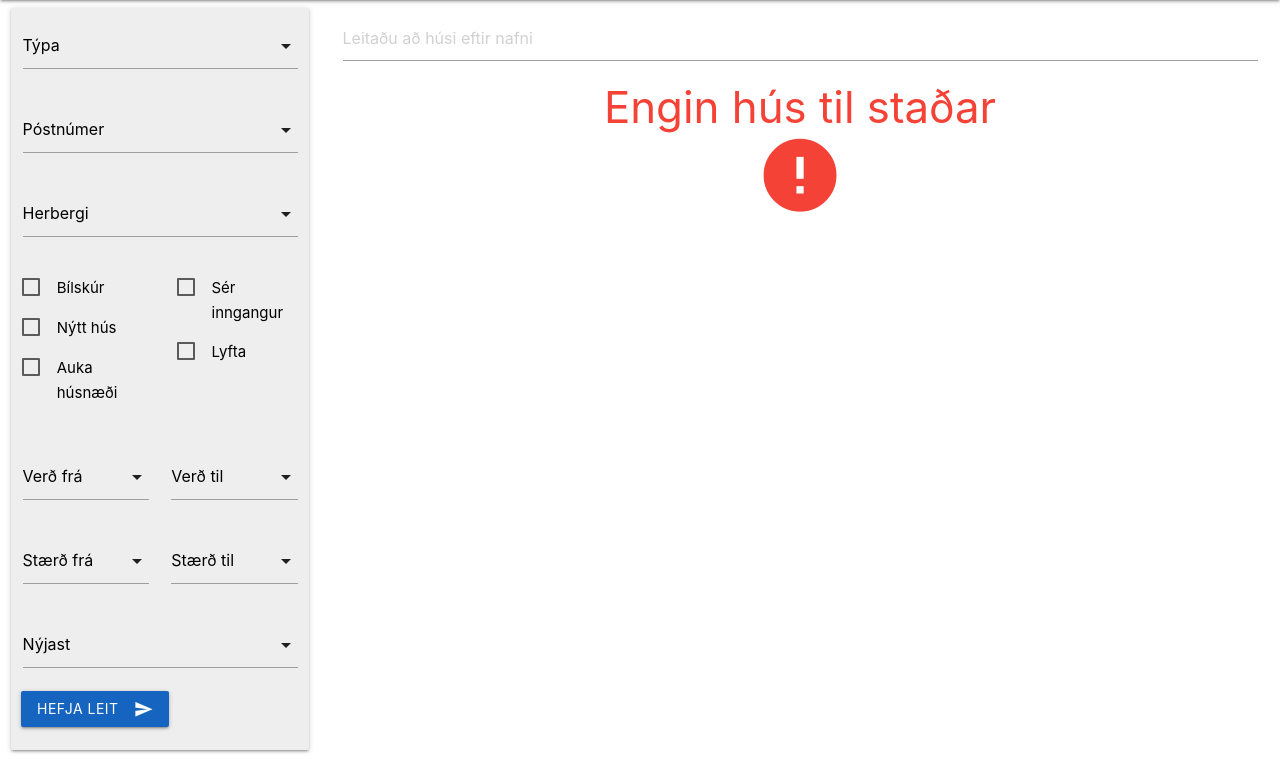
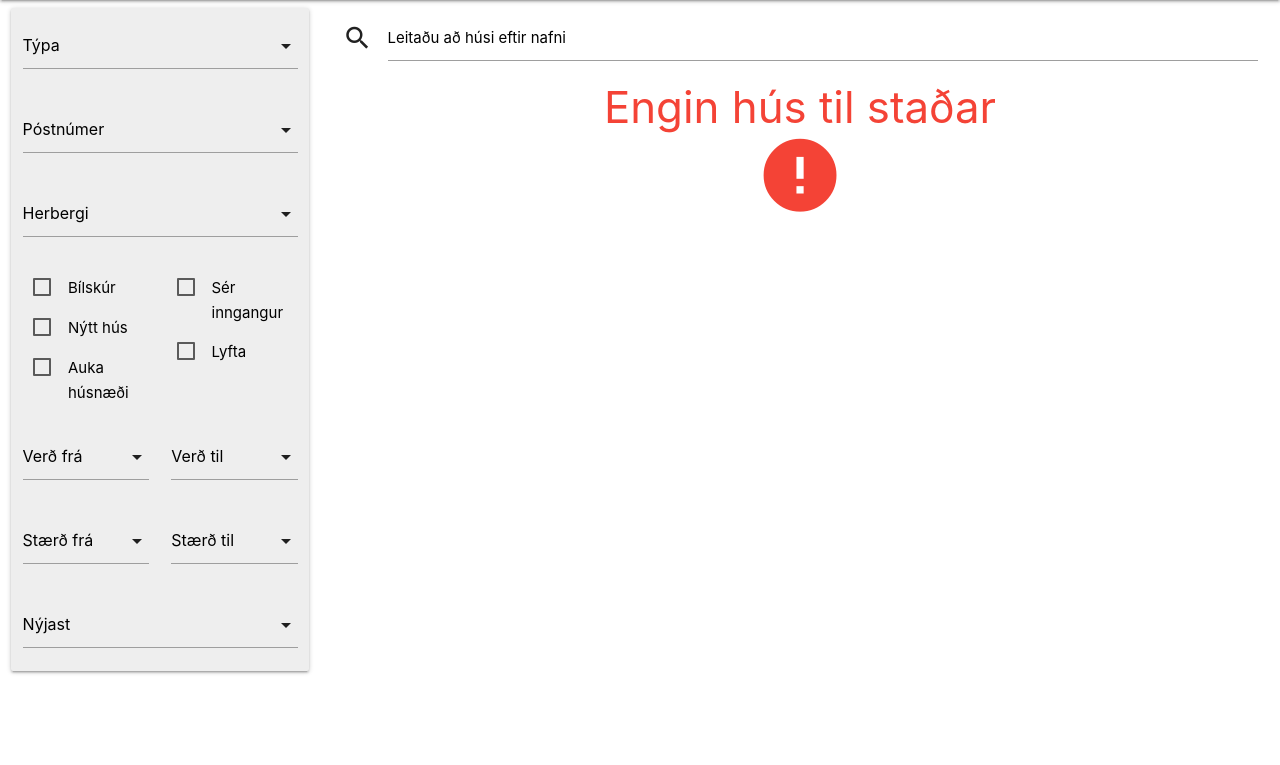
Before and after one commit to aronhr/Verklegt2, a Django app: page / in a window 1280 px wide. Shown: the part 64-829 px from the top of the page. After the commit the page ends 738 px from the top, so only its background shows below. Run offline with Django 3.2, Linux system fonts and the light colour scheme; data that the repository does not hold is empty.

Commit message:
remove remove wish, search functionality and removed button to activate sia

```diff
--- a/house/views.py
+++ b/house/views.py
@@ -58,6 +58,7 @@ def index(request):
         new_building_list = true_or_false('new_building', request)
         extra_entrance_list = true_or_false('entrance', request)
         order = request.GET.get('order')
+        search = request.GET.get('search')
 
         db_houses = HouseInfo.objects.filter(
             rooms__in=room_list,
@@ -73,6 +74,7 @@ def index(request):
             house__price__lte=price_to,
             size__gte=size_from,
             size__lte=size_to,
+            house__address__icontains=search
         ).order_by(order)
 
         houses = []
--- a/profiles/urls.py
+++ b/profiles/urls.py
@@ -18,7 +18,6 @@ urlpatterns = [
     path('removeAdmin/', views.remove_admin, name="profile-remove-admin"),
     path('editProperties/', views.edit_props, name="profile-edit-properties"),
     path('deleteProperty/<int:id>/', views.del_property, name="profile-delete-property"),
-    path('deletewish/<int:id>/', views.remove_wish, name="profile-delete-wish"),
     path('approvesubmission/<int:id>/', views.approve_submission, name="profile-approve-submission"),
     path('declinesubmission/<int:id>/', views.decline_submission, name="profile-decline-submission"),
     path('buy_property/<int:id>', views.buy_property, name="profile-buy-property"),
--- a/static/css/main.css
+++ b/static/css/main.css
@@ -63,3 +63,7 @@ html, body {
     height: calc(100% - 56px);
   }
 }
+
+.col .row{
+    margin: 0;
+}
--- a/static/javascript/houses.js
+++ b/static/javascript/houses.js
@@ -39,6 +39,7 @@ $(document).on('click', '#fav_button', (e) =>{
         }
     )
 });
+
 $(document).ready(function() {
 
     const from_to_param = (name) => {
@@ -57,7 +58,6 @@ $(document).ready(function() {
 
         return url
     };
-
 
     const checkbox_url_param = (selector, name) => {
         const is_selected = $(selector).is(":checked");
@@ -99,6 +99,9 @@ $(document).ready(function() {
                 url += `&order=${selected_order}`
             }
 
+        const search = $(`input.autocomplete`);
+        const search_param = $(search).val();
+            url += `&search=${search_param}`
         });
 
         url += from_to_param('price');
@@ -112,7 +115,8 @@ $(document).ready(function() {
 
         return url
     };
-    $('#submit_button').on('click', function(e) {
+
+    $('input, select').on('change', function(e) {
         const url = url_builder();
         e.preventDefault();
         $.ajax({
@@ -127,8 +131,7 @@ $(document).ready(function() {
                         Engar niðurstöður fundust við þessar upplýsingar
                         <br>
                         <i style="font-size: 2em" class="center material-icons">error</i>
-                    </h3>
-                                                `);
+                    </h3>`);
                 }
                 else{
                     newHtml = resp.data.map(d => {
--- a/templates/house/index.html
+++ b/templates/house/index.html
@@ -2,11 +2,11 @@
 {%  load static %}
 {% block content %}
     <div class="row">
-        <div class="col s12 l3 m12">
+        <div class="col s12 l3 m12 sia">
             <div class="card grey lighten-3">
+                <div class="row">
                     <div class="dropdowns">
                         <div class="input-field col s12">
-
                             <select id="types" name="types" multiple>
                                 <option value="" disabled selected>Týpa</option>
                                 {% for type in types %}
@@ -74,7 +74,6 @@
                             </div>
                         </div>
                     </div>
-
                     <div class="selectors">
                         <div class="input-field col s6">
                             <select id="price_from" name="price">
@@ -95,7 +94,6 @@
                                 <option value="100000000">100 mkr.</option>
                             </select>
                         </div>
-
                         <div class="input-field col s6">
                             <select id="price_to" name="rooms">
                                 <option value="" selected>Verð til</option>
@@ -115,7 +113,6 @@
                                 <option value="100000000">100 mkr.</option>
                             </select>
                         </div>
-
                         <div class="input-field col s6">
                             <select id="size_from" name="price">
                                 <option value="" selected>Stærð frá</option>
@@ -178,20 +175,18 @@
                                 <option value="-house__address">Heimilisfang i öfugri stafrófsröð</option>
                             </select>
                         </div>
-
                     </div>
-                <button id="submit_button" class=" btn waves-effect blue darken-3" type="submit" name="action">Hefja leit
-                    <i class="material-icons right">send</i>
-                </button>
-                <br>
-                <br>
+                </div>
             </div>
         </div>
 
-        <div class="housess col l9 m12 s12">
+        <div class="col l9 m12 s12">
             <div class="input-field col s12">
-            <input placeholder="Leitaðu að húsi eftir nafni" id="first_name" type="text" class="validate">
+                <i class="material-icons prefix">search</i>
+                <input type="text" id="autocomplete-input" class="autocomplete sia" autocomplete="off">
+                <label for="autocomplete-input">Leitaðu að húsi eftir nafni</label>
             </div>
+            <div class="housess">
                 {% if houses %}
                     {% for house in houses %}
                         {% include 'house/single_house.html' with house=house fav=fav %}
@@ -204,6 +199,7 @@
                     </h3>
                 {% endif %}
             </div>
+        </div>
 
     </div>
     <script src="{% static 'javascript/side_bar.js' %}"></script>
--- a/templates/house/single_house.html
+++ b/templates/house/single_house.html
@@ -9,6 +9,7 @@
                 <article>
                     <span class="card-title"><strong>{{ house.house.address }} {{ house.house.street_nr }}</strong>
                         <div style="width: 30px!important; margin: 0 auto" class="right">
+                            {% if user.is_authenticated %}
                                 <a id="fav_button" data-id="{{ house.house.id }}" href="#">
                                     {% if house.fav %}
                                         <i style="font-size: 1.5em;" class="material-icons turn">turned_in</i>
@@ -16,6 +17,11 @@
                                         <i style="font-size: 1.5em;" class="material-icons turn">turned_in_not</i>
                                     {% endif %}
                                 </a>
+                            {% else %}
+                                <a href="{% url 'login-index' %}?next=/house">
+                                    <i style="font-size: 1.5em;" class="material-icons turn">turned_in_not</i>
+                                </a>
+                            {% endif %}
                         </div>
                     </span>
 
```
Also changed, not shown: profiles/views.py (+0 -8 lines). Lines whose indentation alone changed are shown as unchanged.
